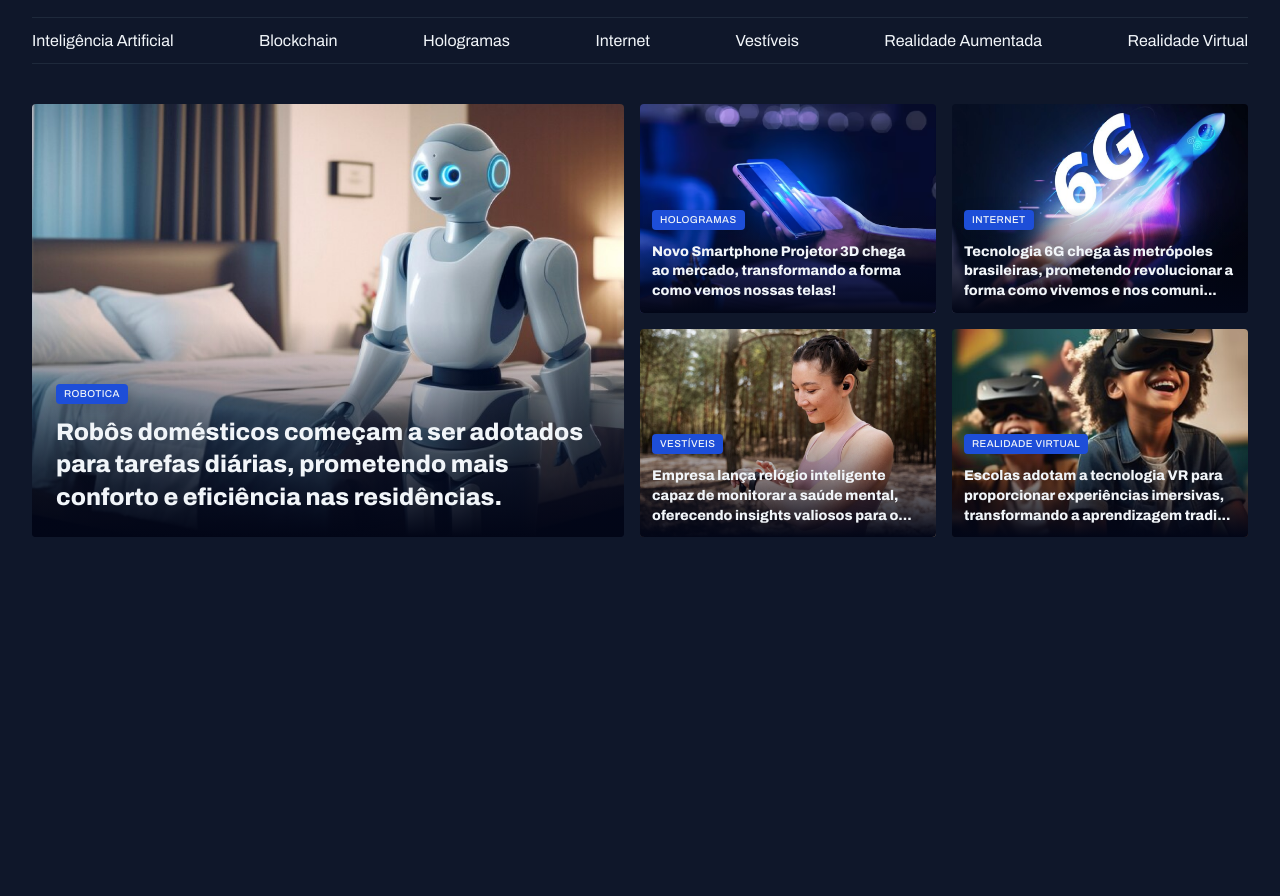
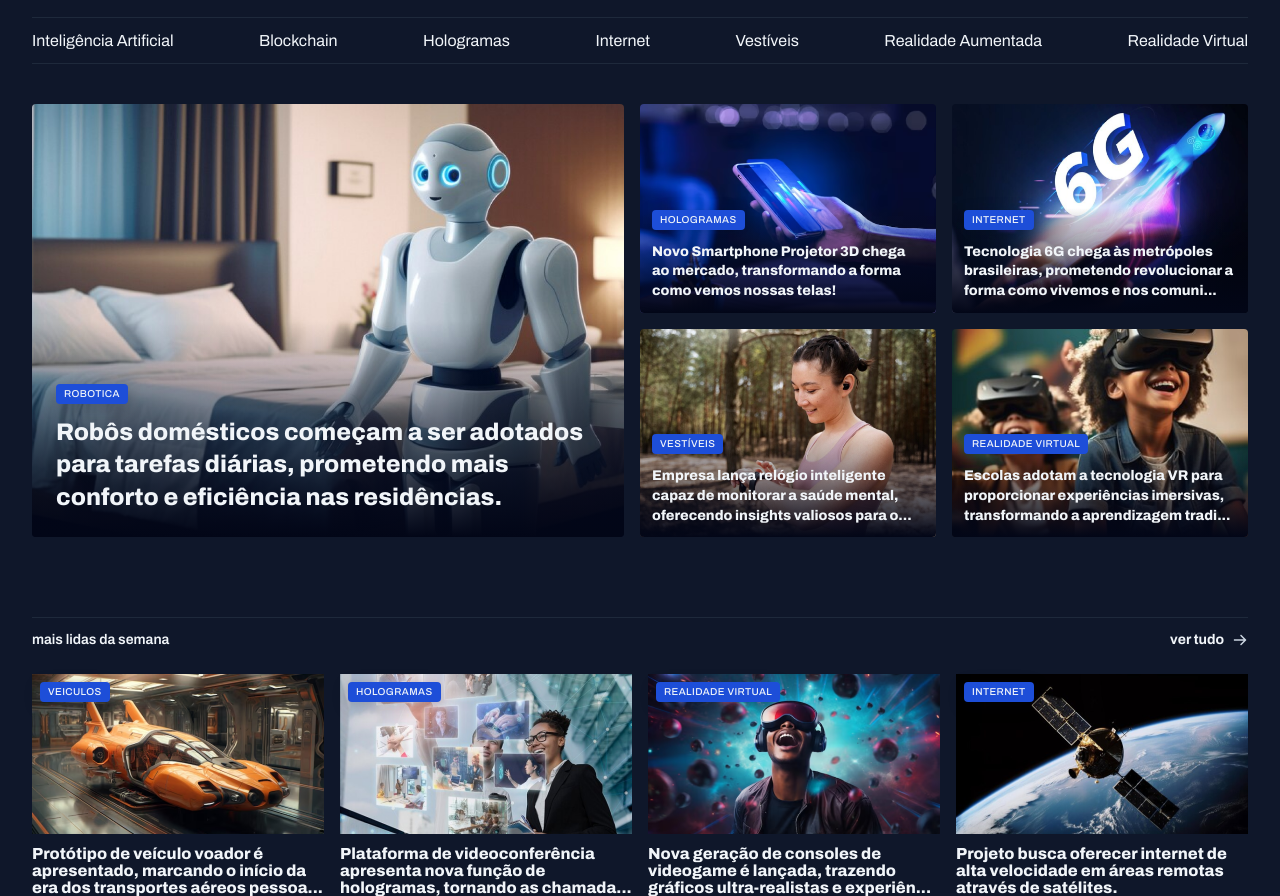
Before and after one commit to AnaWalecheskiMoreto/04---portal-de-noticias, a plain HTML site: page index.html in a window 1280 px wide. Shown: the part 55-951 px from the top of the page. Before the commit the page ends 800 px from the top, so only its background shows below. Drawn offline with Linux system fonts and the light colour scheme.

Commit message:
estilos na secçao mais lidas

```diff
--- a/index.html
+++ b/index.html
@@ -9,6 +9,7 @@
     <title>Portal de noticias</title>
     <link href="https://fonts.googleapis.com/css2?family=Archivo:ital,wght@0,100..900;1,100..900&display=swap" rel="stylesheet">
 </head>
+
 <body>
    <header class="container">
         <nav id="primary" class="grid grid-flow-col">
@@ -39,7 +40,7 @@
    </header>
 
    <main class="grid container">
-    <section id="featured" class="grid grid-flow-col gap-16">
+        <section id="featured" class="grid grid-flow-col gap-16">
 
         <figure class="card">
             <img src="assets/images/Image 01.png" alt="">
@@ -100,7 +101,57 @@
                 </figcaption>
             </figure>
         </div>
-    </section>
+        </section>
+
+        <section id="weekly">
+            <header class="grid grid-flow-col">
+                <h3>mais lidas da semana</h3>
+                <a href="#" class="grid grid-flow-col">
+                    <strong>ver tudo</strong>
+                    <span></span>
+                </a>
+            </header>
+
+            <div class="grid gap-16">
+                <figure>
+                    <span class="content-tag">veiculos</span>
+                    <img src="assets/images/Image 06.png" alt="">
+                    <p>
+                        Protótipo de veículo voador é apresentado,
+                        marcando o início da era dos transportes aéreos pessoa...
+                    </p>
+                </figure>
+
+                <figure>
+                    <span class="content-tag">Hologramas</span>
+                    <img src="assets/images/Image 07.png" alt="">
+                    <p>
+                        Plataforma de videoconferência apresenta nova função
+                        de hologramas, tornando as chamada...
+                    </p>
+                </figure>
+
+                <figure>
+                    <span class="content-tag">Realidade virtual</span>
+                    <img src="assets/images/Image 08.png" alt="">
+                    <p>
+                        Nova geração de consoles de videogame é lançada,
+                        trazendo gráficos ultra-realistas e experiên...
+                    </p>
+                </figure>
+
+                <figure>
+                    <span class="content-tag">Internet</span>
+                    <img src="assets/images/Image 09.png" alt="">
+                    <p>
+                        Projeto busca oferecer internet de alta velocidade em
+                        áreas remotas através de satélites.
+                    </p>
+                </figure>
+
+
+            </div>
+        </section>
    </main>
 </body>
 </html>
--- a/styles/global.css
+++ b/styles/global.css
@@ -53,6 +53,7 @@ img {
 
 main {
     margin-top: 40px;
+    gap: 80px;
 }
 
 .content-tag {
--- a/styles/sections.css
+++ b/styles/sections.css
@@ -1,3 +1,26 @@
+section header {
+    border-top: 1px solid var(--stroke-color);
+    padding-block: 12px 24px;
+    font: var(--text-span);
+
+    a {
+        justify-self: end;
+        align-items: center;
+        gap: 8px;
+
+        span {
+            background-image: url(../assets/icons/ArrowRight.svg);
+            width: 16px;
+            height: 16px;
+        }
+
+        &:hover span {
+            background-image: url(../assets/icons/ArrowRight-hover.svg);
+        }
+    }
+
+}
+
 #featured {
     img {
         height: 100%;
@@ -36,3 +59,31 @@
         }
     }
 }
+
+#weekly {
+
+    &>div {
+        grid-template-columns: repeat(4, 292px);
+    }
+
+    img{
+        height: 160px
+    }
+
+    figure {
+        position: relative;
+
+        .content-tag {
+            position: absolute;
+            top: 8px;
+            left: 8px;
+        }
+
+        p {
+            margin-top: 8px;
+            font-weight: 800;
+        }
+    }
+
+
+}
```
